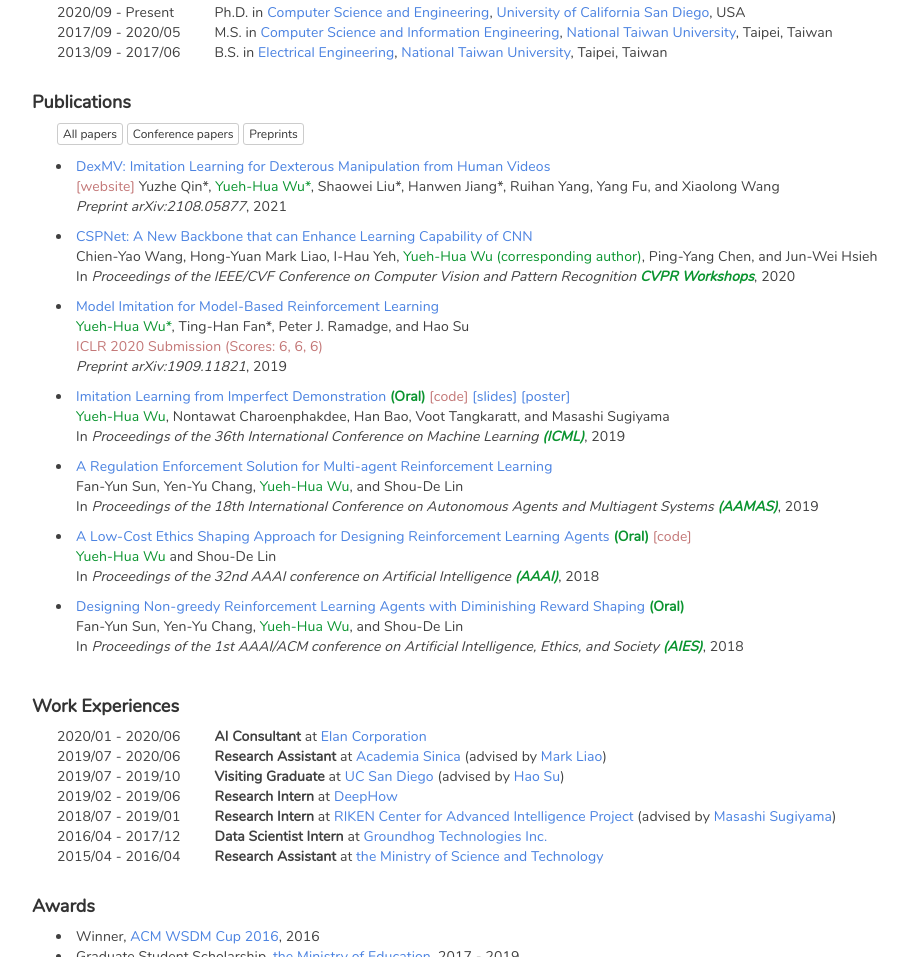
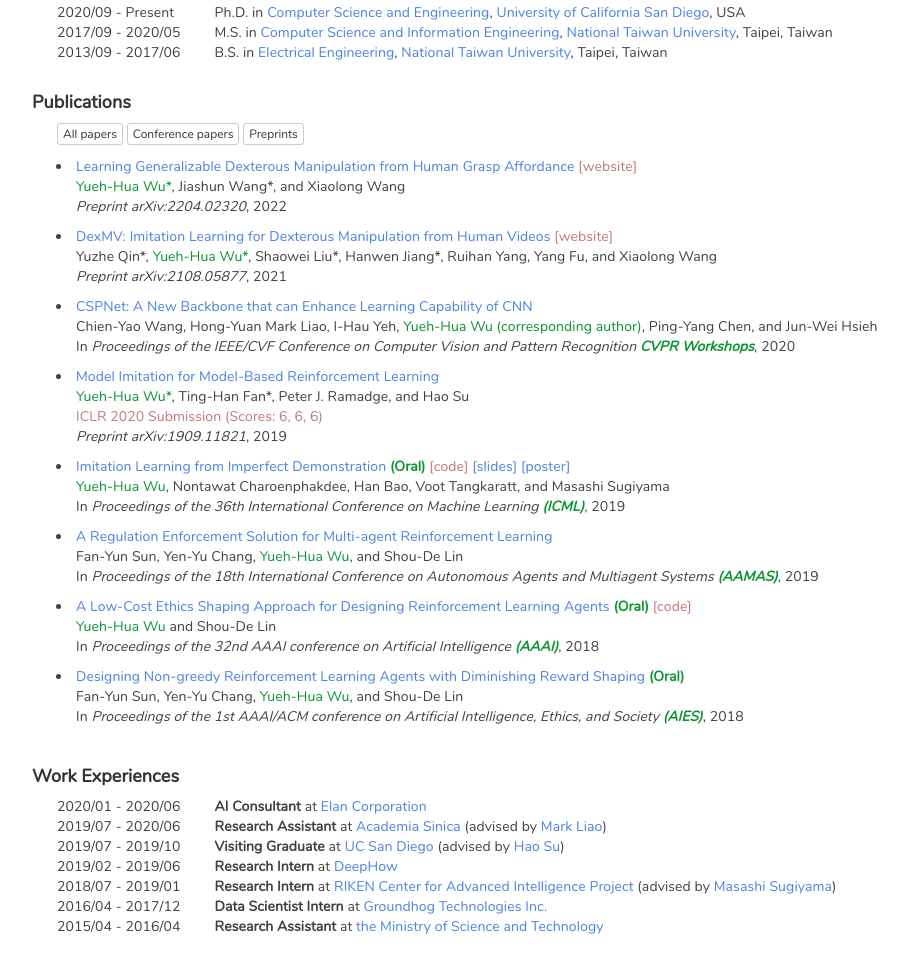
Before and after one commit to kristery/kristery.github.io, a plain HTML site: page index.html in a window 1280 px wide. Shown: the part 860-1817 px from the top of the page, without its empty margins (138-1046 px from the left). Drawn offline with nearby package versions, Linux system fonts and the light colour scheme; some icons are missing.

Commit message:
[add] ilad and website

```diff
--- a/index.html
+++ b/index.html
@@ -134,7 +134,13 @@
 
 
         <li class="lst-space lst-left pub pub-preprint">
-            <a href="https://arxiv.org/abs/2108.05877">DexMV: Imitation Learning for Dexterous Manipulation from Human Videos</a><br> <a href="https://yzqin.github.io/dexmv/" class="comment-link">[website]</a>
+            <a href="https://arxiv.org/abs/2204.02320">Learning Generalizable Dexterous Manipulation from Human Grasp Affordance</a> <a href="https://kristery.github.io/ILAD/" class="comment-link">[website]</a><br>
+            <span class='text-hl'>Yueh-Hua Wu*</span>, Jiashun Wang*, and Xiaolong Wang<br>
+            <i>Preprint arXiv:2204.02320</i>, 2022
+		</li>
+
+        <li class="lst-space lst-left pub pub-preprint">
+            <a href="https://arxiv.org/abs/2108.05877">DexMV: Imitation Learning for Dexterous Manipulation from Human Videos</a> <a href="https://yzqin.github.io/dexmv/" class="comment-link">[website]</a><br>
             Yuzhe Qin*, <span class='text-hl'>Yueh-Hua Wu*</span>, Shaowei Liu*, Hanwen Jiang*, Ruihan Yang, Yang Fu, and Xiaolong Wang<br>
             <i>Preprint arXiv:2108.05877</i>, 2021
 		</li>
```
